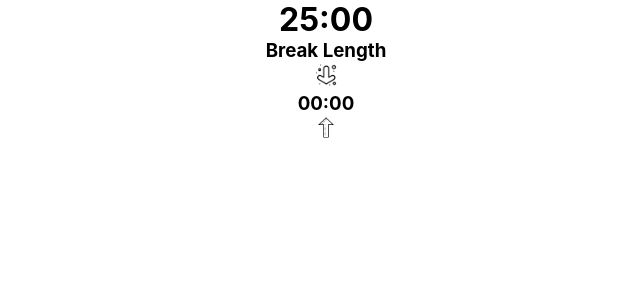
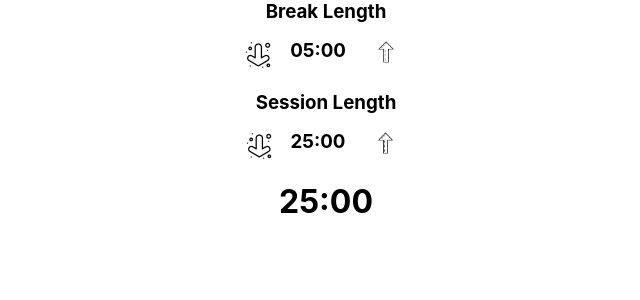
Before and after one commit to PrincessMaggy/clock, a React (Create React App) app: page / in a window 1280 px wide. Shown: the top 300 px of the page, without its empty margins (314-954 px from the left). Built offline with nearby package versions, Linux system fonts and the light colour scheme.

Commit message:
progress

```diff
--- a/src/App.js
+++ b/src/App.js
@@ -3,26 +3,46 @@ import Length from './components/Length';
 import './styles/app.scss';
 
 function App() {
-
+//states
   const [displayTime, setDisplayTime] = useState(25*60);
+  const [breakTime, setBreakTime] = useState(5*60);
+  const [sessionTime, setSessionTime] = useState(25*60);
 
   const formatTime =(time) =>{
     let minutes = Math.floor(time/60);
     let seconds = time% 60;
     return (minutes< 10? "0" + minutes: minutes ) + ":" + (seconds< 10? "0" + seconds: seconds )
   }
+
+  const changeTime =(amount, type) =>{
+    if (type =='break'){
+      setBreakTime(prev => prev + amount)
+    }else{
+      setSessionTime(prev => prev + amount)
+    }
+  }
+
   return (
     <div className="App">
 
-      <h1>{formatTime(displayTime)}</h1>
 
       <Length
       title={"Break Length"}
-      changeTime={null}
+      changeTime={changeTime}
       type={"break"}
-      time={null}
+      time={breakTime}
       formatTime={formatTime}
       />
+
+    <Length
+      title={"Session Length"}
+      changeTime={changeTime}
+      type={"session"}
+      time={sessionTime}
+      formatTime={formatTime}
+      />
+
+      <h1>{formatTime(displayTime)}</h1>
 
     </div>
 
--- a/src/components/Length.js
+++ b/src/components/Length.js
@@ -10,12 +10,12 @@ import refresh from '../images/refresh.png'
 
 const Length =({title, changeTime, type, time, formatTime})=>{
     return(
-        <div>
+        <div className="length">
             <h3>{title}</h3>
-            <div className="times">
-                <img src={down} alt="" />
+            <div className="times1">
+                <div><img src={down} alt="" onClick={()=> changeTime(-60, type)} /></div>
                 <h3>{formatTime(time)}</h3>
-                <img src={up} alt="" />
+                <div><img src={up} alt="" className="up" onClick={()=> changeTime(60, type)} /></div>
             </div>
         </div>
     )
--- /dev/null
+++ b/src/styles/_length.scss
@@ -0,0 +1,13 @@
+.times1 {
+    display: flex;
+    justify-content: center;
+    padding: 1em;
+}
+
+img {
+    width: 50%;
+}
+
+.up {
+    width: 32%;
+}
--- a/src/styles/app.scss
+++ b/src/styles/app.scss
@@ -9,6 +9,4 @@ body {
     text-align: center;
 }
 
-img {
-    width: 2%;
-}
+@import 'length';
```
